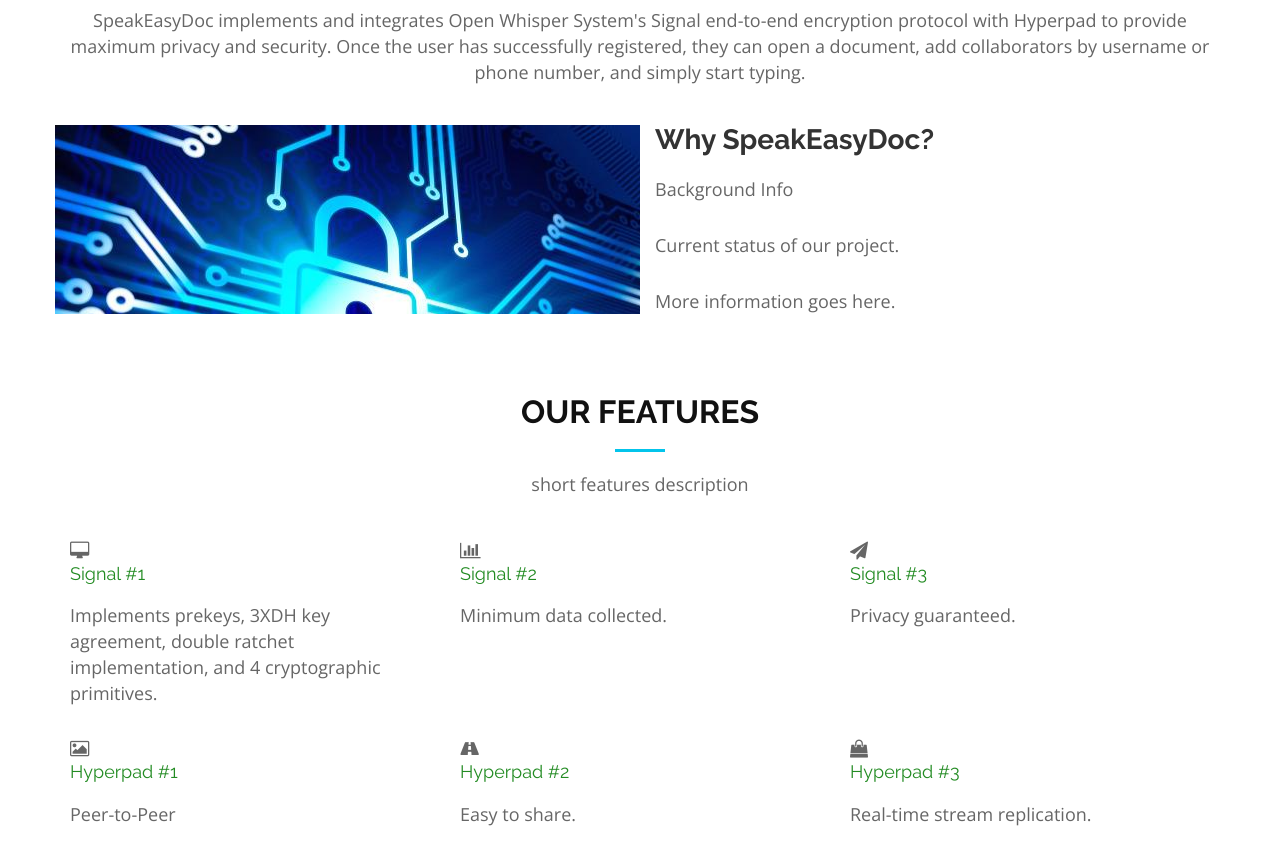
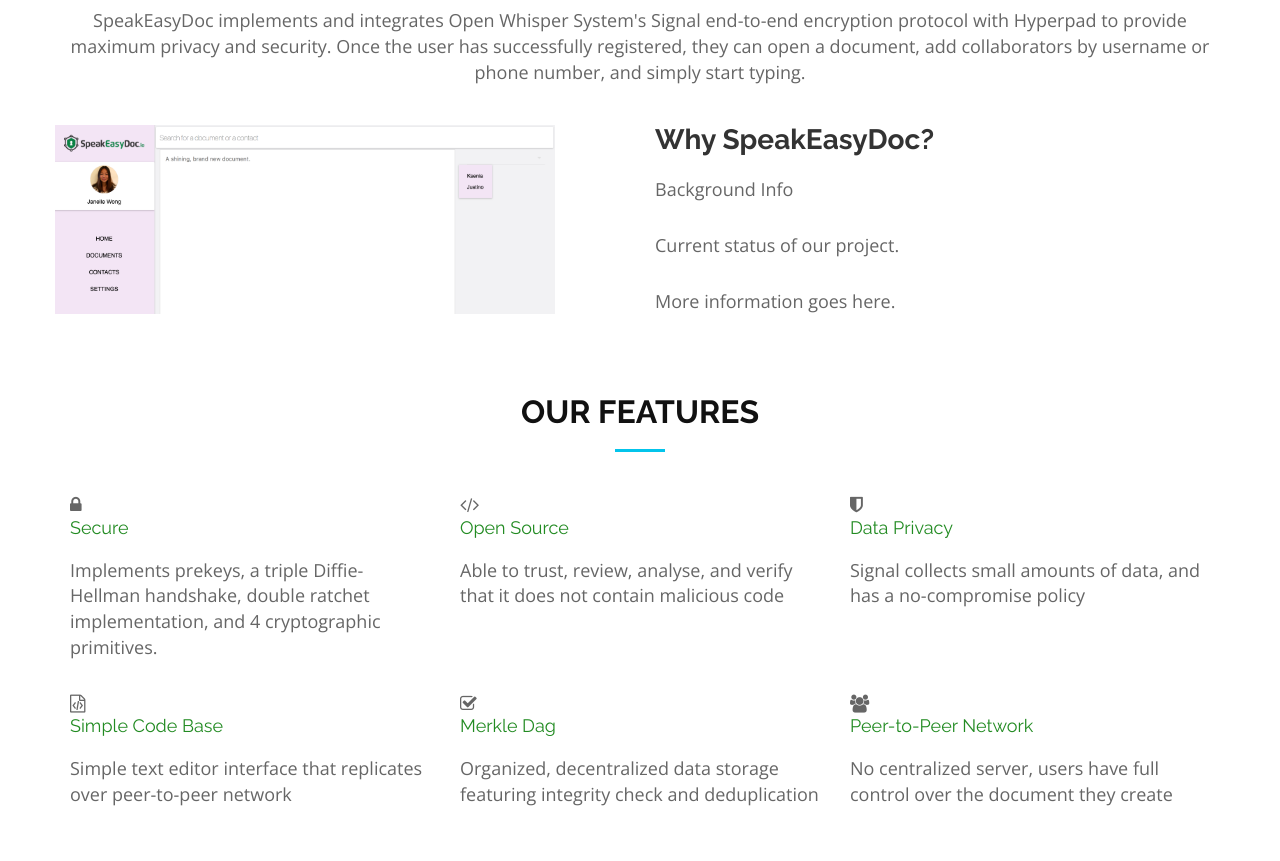
Before and after one commit to SpeakEasyDoc/speakeasydoc-web, a website: page index.html in a window 1280 px wide. Shown: the part 1040-1901 px from the top of the page. Drawn offline with nearby package versions, Linux system fonts and the light colour scheme.

Commit message:
Update features section. Write custom CSS. Add product screenshot. Delete unecessary images.

```diff
--- a/css/style.css
+++ b/css/style.css
@@ -490,7 +490,8 @@
 }
 
 #about .about-container {
-  background: url(../img/lock_circuit_encryption.jpg) left top no-repeat;
+  background: url(../img/SpeakEasyDoc_LiveEdit.png) left top no-repeat;
+  background-size: 500px;
 }
 
 #about .about-content {
--- a/index.html
+++ b/index.html
@@ -2,10 +2,10 @@
 <html lang="en">
 <head>
   <meta charset="utf-8">
-  <title>Imperial Boootstrap Template</title>
+  <title>SpeakEasyDoc.io</title>
   <meta content="width=device-width, initial-scale=1.0" name="viewport">
-  <meta content="" name="keywords">
-  <meta content="" name="description">
+  <meta content="Speak Easy, end-to-end encryption, online privacy, secure live-editing, WebRTC, peer-to-peer network, Signal Protocol, " name="keywords">
+  <meta content="Real-time text editor with end-to-end encryption for collaborative workflow." name="description">
 
   <!-- Facebook Opengraph integration: https://developers.facebook.com/docs/sharing/opengraph -->
   <meta property="og:title" content="">
@@ -58,7 +58,7 @@
           <img class="" width="600px" src="img/speakeasydoc_logo1.png" alt="SpeakEasyDoc.io">
         </div>
 
-        <h1>A collaborative real-time text editor with end-to-end encryption.</h1> <br>
+        <h1>A collaborative real-time text editor with end-to-end encryption</h1> <br>
         <h2> <h2>
         <!--<h2> text <span class="rotating">eads, asdf, asd</span></h2> -->
         <div class="actions">
@@ -156,44 +156,45 @@
         <div class="col-md-12">
           <h3 class="section-title">Our features</h3>
           <div class="section-title-divider"></div>
-          <p class="section-description">short features description</p>
+          <p class="section-description"></p>
         </div>
       </div>
 
       <div class="row">
         <div class="col-md-4 service-item">
-          <div class="service-icon"><i class="fa fa-desktop"></i></div>
-          <h4 class="service-title"><a href="">Signal #1</a></h4>
-          <p class="service-description">Implements prekeys, 3XDH key agreement, double ratchet implementation, and 4 cryptographic primitives.</p>
+          <div class="service-icon"><i class="fa fa-lock"></i></div>
+          <h4 class="service-title"><a href="">Secure</a></h4>
+          <p class="service-description">Implements prekeys, a triple Diffie-Hellman handshake, double ratchet implementation, and 4 cryptographic primitives.</p>
         </div>
         <div class="col-md-4 service-item">
-          <div class="service-icon"><i class="fa fa-bar-chart"></i></div>
-          <h4 class="service-title"><a href="">Signal #2</a></h4>
-          <p class="service-description">Minimum data collected.</p>
+          <div class="service-icon"><i class="fa fa-code"></i></div>
+          <h4 class="service-title"><a href="">Open Source</a></h4>
+          <p class="service-description">Able to trust, review, analyse, and verify that it does not contain malicious code
+</p>
         </div>
         <div class="col-md-4 service-item">
-          <div class="service-icon"><i class="fa fa-paper-plane"></i></div>
-          <h4 class="service-title"><a href="">Signal #3</a></h4>
-          <p class="service-description">Privacy guaranteed.</p>
+          <div class="service-icon"><i class="fa fa-shield"></i></div>
+          <h4 class="service-title"><a href="">Data Privacy</a></h4>
+          <p class="service-description">Signal collects small amounts of data, and has a no-compromise policy</p>
         </div>
 
       </div>
       <div class="row">
 
         <div class="col-md-4 service-item">
-          <div class="service-icon"><i class="fa fa-photo"></i></div>
-          <h4 class="service-title"><a href="">Hyperpad #1</a></h4>
-          <p class="service-description">Peer-to-Peer</p>
+          <div class="service-icon"><i class="fa fa-file-code-o"></i></div>
+          <h4 class="service-title"><a href="">Simple Code Base</a></h4>
+          <p class="service-description">Simple text editor interface that replicates over peer-to-peer network</p>
         </div>
         <div class="col-md-4 service-item">
-          <div class="service-icon"><i class="fa fa-road"></i></div>
-          <h4 class="service-title"><a href="">Hyperpad #2</a></h4>
-          <p class="service-description">Easy to share.</p>
+          <div class="service-icon"><i class="fa fa-check-square-o"></i></div>
+          <h4 class="service-title"><a href="">Merkle Dag</a></h4>
+          <p class="service-description">Organized, decentralized data storage featuring integrity check and deduplication</p>
         </div>
         <div class="col-md-4 service-item">
-          <div class="service-icon"><i class="fa fa-shopping-bag"></i></div>
-          <h4 class="service-title"><a href="">Hyperpad #3</a></h4>
-          <p class="service-description">Real-time stream replication.</p>
+          <div class="service-icon"><i class="fa fa-users"></i></div>
+          <h4 class="service-title"><a href="">Peer-to-Peer Network</a></h4>
+          <p class="service-description">No centralized server, users have full control over the document they create</p>
         </div>
 
 
@@ -385,8 +386,8 @@
 
       <div class="row" id="contribute">
         <div class="col-md-6">
-          Find us on Github!<br><br>
-          <img width="300px" src="img/github_octocat.png">
+          <a href="https://github.com/SpeakEasyDoc/speakeasy-doc" target="_blank">Find us on Github!<br><br>
+          <img width="300px" src="img/github_octocat.png"></a>
         </div>
         <div class="col-md-6">
           blog
```
Also changed, not shown: img/SpeakEasyDoc_LiveEdit.png (added), img/about-img.jpg (deleted), img/client-1.jpg (deleted), img/client-2.jpg (deleted), img/hero-bg.jpg (deleted), img/portfolio-1.jpg (deleted), img/portfolio-2.jpg (deleted), img/portfolio-3.jpg (deleted), img/portfolio-4.jpg (deleted), img/subscribe-bg.jpg (deleted), img/team-1.jpg (deleted), img/team-2.jpg (deleted), img/team-3.jpg (deleted), img/team-4.jpg (deleted).
